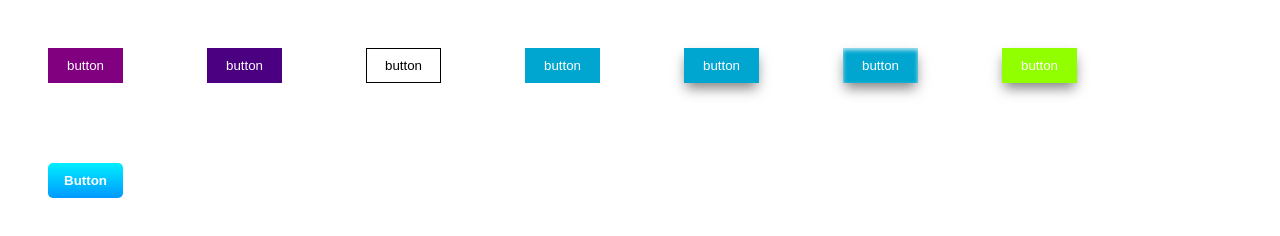
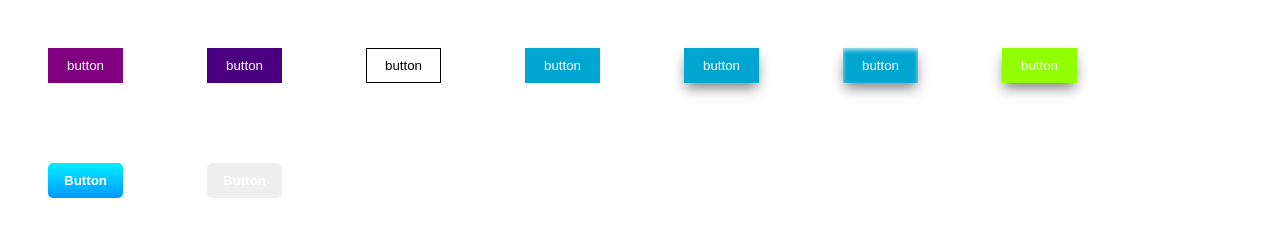
Before and after one commit to TanishqSingla/css-elements, a plain HTML site: page index.html in a window 1280 px wide. Drawn offline with Linux system fonts and the light colour scheme.

Commit message:
trying a new type of gradient button

```diff
--- a/index.html
+++ b/index.html
@@ -19,6 +19,7 @@
     </div>
     <div id="gradient">
       <button class="i1">Button</button>
+      <button class="i2">Button</button>
     </div>
   </body>
 </html>
```
